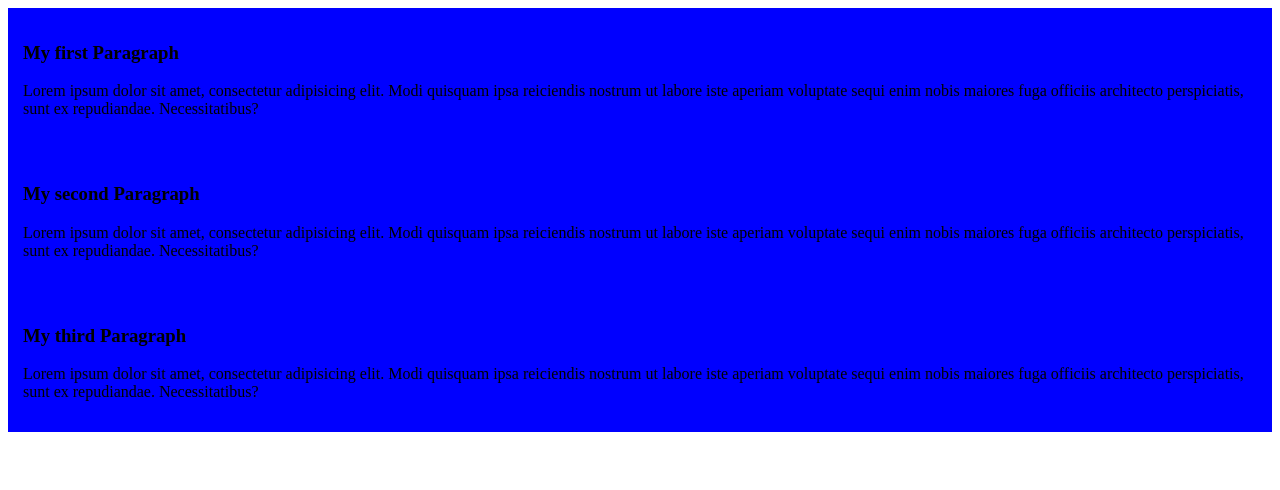
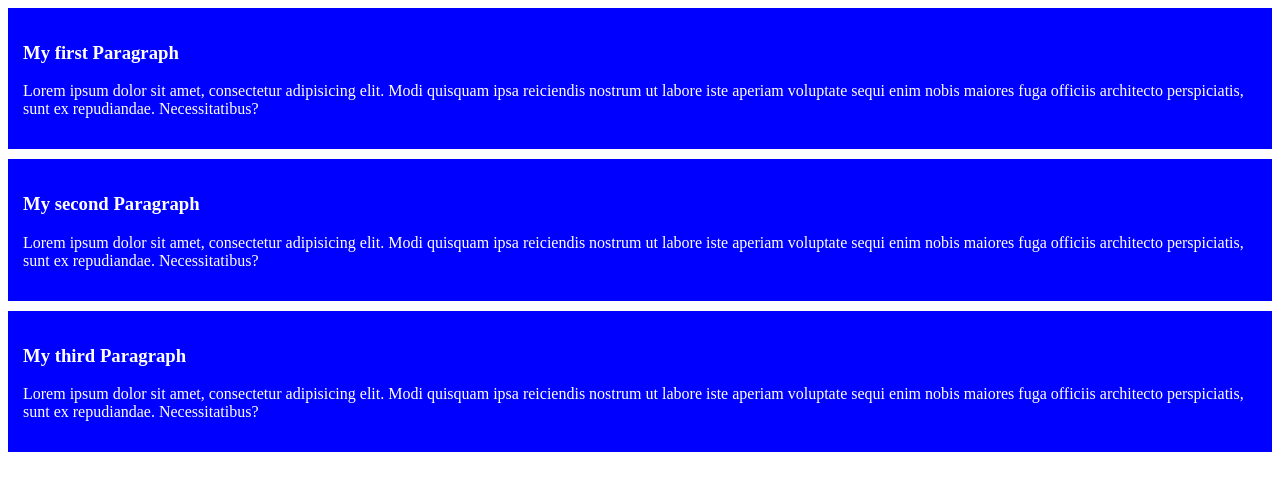
Before and after one commit to Surid-Chakma/first-website, a plain HTML site: page index.html in a window 1280 px wide. Drawn offline with Linux system fonts and the light colour scheme.

Commit message:
color and margin added

```diff
--- a/style.css
+++ b/style.css
@@ -1,6 +1,6 @@
 div {
     background-color: blue;
     padding: 15px;
-    /* color: white;
-    margin-bottom: 10px; */
+    color: white;
+    margin-bottom: 10px;
 }
```
